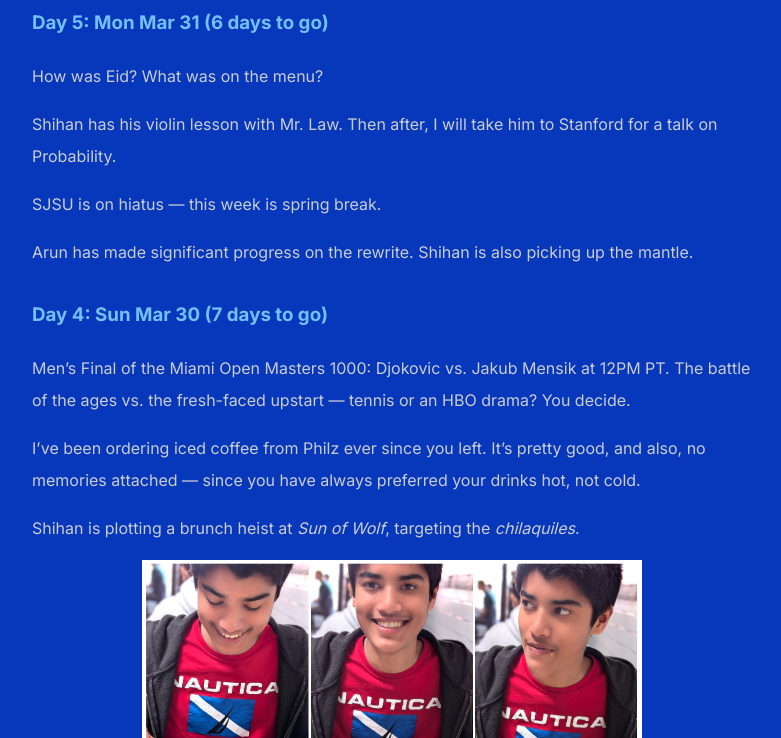
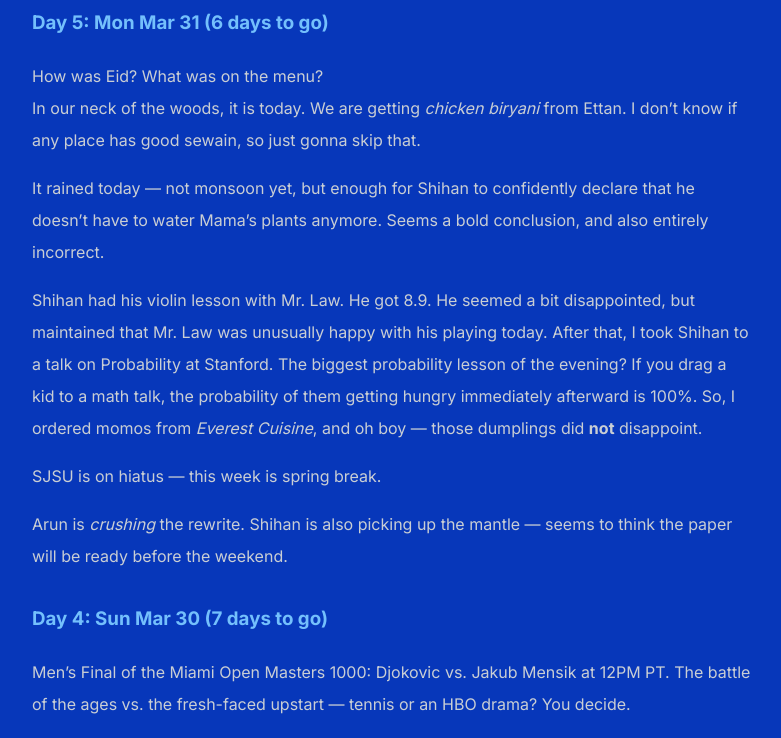
Before and after one commit to shihankanungo/shihankanungo.github.io, a Jekyll site: the page built from india-trip.md, in a window 1280 px wide and 900 px high, scrolled down 423 px, cut to the strip 162-900 px from the top of the window. Shown: the whole strip, without its empty margins (248-1029 px from the left). Built offline with Jekyll 4.4.1, drawn with Linux system fonts in a browser that asks for light colours.

Commit message:
Update india-trip.md

```diff
--- a/india-trip.md
+++ b/india-trip.md
@@ -10,13 +10,19 @@
 
 ### Day 5: Mon Mar 31 (6 days to go)
 
-How was Eid? What was on the menu?
+How was Eid? What was on the menu? <br>
+In our neck of the woods, it is today. We are getting _chicken biryani_ from Ettan. I don't know if any place has good sewain, so just gonna skip that.
 
-Shihan has his violin lesson with Mr. Law. Then after, I will take him to Stanford for a talk on Probability.
+It rained today --- not monsoon yet, but enough for Shihan to confidently declare that he doesn't have to water Mama’s plants anymore. Seems a bold
+conclusion, and also entirely incorrect.
+
+Shihan had his violin lesson with Mr. Law. He got 8.9. He seemed a bit disappointed, but maintained that Mr. Law was unusually happy with his playing today.
+After that, I took Shihan to a talk on Probability at Stanford. The biggest probability lesson of the evening? If you drag a kid to a math talk, the probability
+of them getting hungry immediately afterward is 100%. So, I ordered momos from _Everest Cuisine_, and oh boy --- those dumplings did **not** disappoint.
 
 SJSU is on hiatus --- this week is spring break.
 
-Arun has made significant progress on the rewrite. Shihan is also picking up the mantle.
+Arun is _crushing_ the rewrite. Shihan is also picking up the mantle --- seems to think the paper will be ready before the weekend.
 
 
 ### Day 4: Sun Mar 30 (7 days to go)
```
